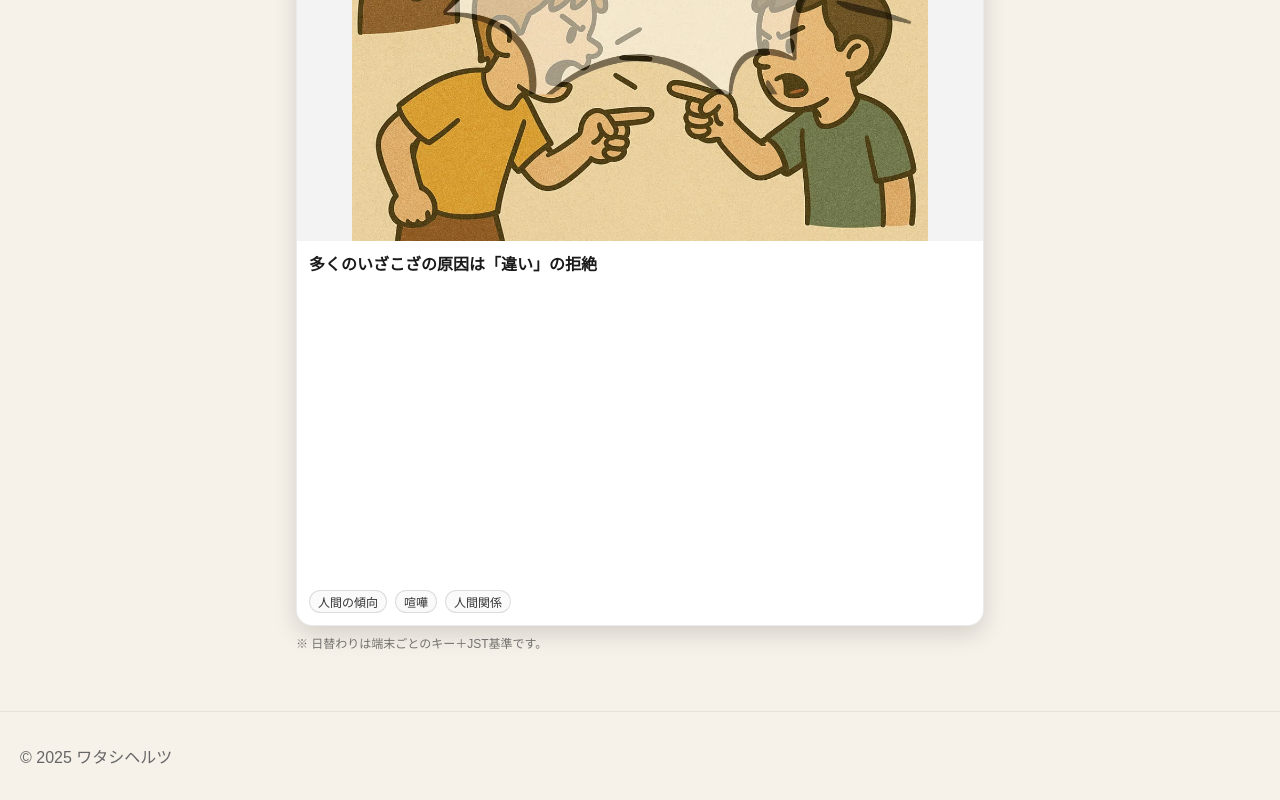
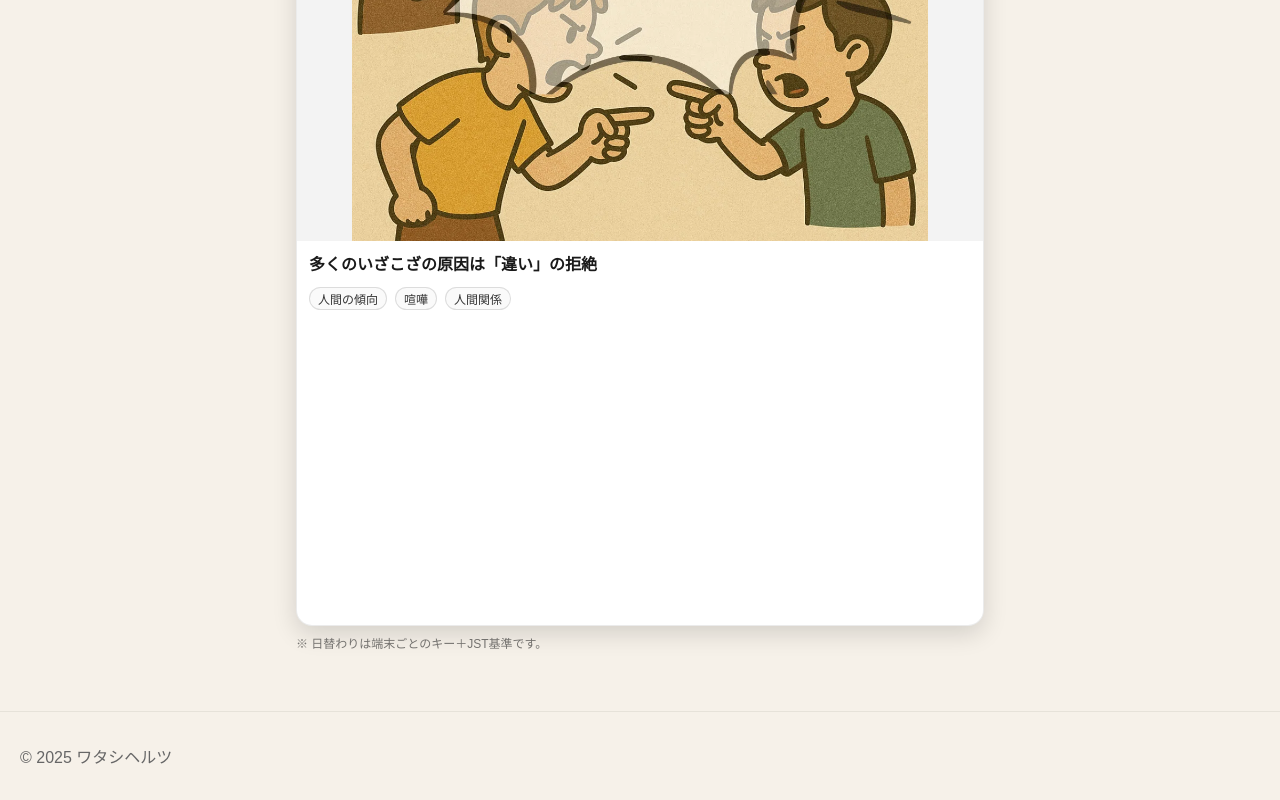
Before and after one commit to hiracoh/watashihertz, a Next.js app: page /gacha in a window 1280 px wide. Shown: the part 505-1305 px from the top of the page. Built offline with nearby package versions, Linux system fonts and the light colour scheme; a web font is replaced by a local one.

Commit message:
Update CardItem.tsx

```diff
--- a/components/CardItem.tsx
+++ b/components/CardItem.tsx
@@ -3,7 +3,7 @@ import Image from 'next/image';
 
 type Card = {
   id: string;
-  image: string;      // 例: "/cards/001.webp"
+  image: string;
   message: string;
   tags?: string[];
 };
@@ -12,79 +12,47 @@ export default function CardItem({ card }: { card: Card }) {
   return (
     <article
       style={{
-        // カード全体の見た目（TCGっぽく）
         borderRadius: 16,
         overflow: 'hidden',
         boxShadow: '0 8px 24px rgba(0,0,0,0.14)',
         border: '1px solid rgba(0,0,0,0.08)',
         background: '#fff',
-        // カードの縦横比（ポケカ：63x88mm ≒ 63/88）
-        aspectRatio: '63 / 88',
-        // レイアウト
+        aspectRatio: '63 / 88', // カード全体は縦長で固定
         display: 'flex',
         flexDirection: 'column',
       }}
     >
-      {/* 上：画像エリア（カード高さの 3/5） */}
+      {/* 上：画像エリア（3/5） */}
       <div
         style={{
           position: 'relative',
           width: '100%',
-          // 高さ配分（3:2）
-          flexBasis: '60%',
+          flexBasis: '60%', // 3/5
           flexShrink: 0,
-          background: '#f3f3f3',      // 余白部分の背景
+          background: '#f3f3f3',
           display: 'flex',
           alignItems: 'center',
           justifyContent: 'center',
-          padding: 8,                  // 画像まわりに少し額縁感
+          padding: 8, // 額縁感
         }}
       >
-        {/* 画像は “元の比率のまま” 収める（トリミングしない） */}
         <Image
           src={card.image}
           alt={card.message}
           fill
           sizes="(min-width: 1024px) 33vw, (min-width: 768px) 50vw, 100vw"
-          style={{
-            objectFit: 'contain',      // ← ここがポイント（cover だとトリミング）
-            objectPosition: 'center',
-          }}
+          style={{ objectFit: 'contain', objectPosition: 'center' }} // トリミングなし
           priority={false}
         />
       </div>
 
-      {/* 下：本文＆タグ（カード高さの 2/5） */}
-      <div
-        style={{
-          flex: '1 1 40%',
-          padding: 12,
-          display: 'flex',
-          flexDirection: 'column',
-          gap: 10,
-        }}
-      >
-        <p
-          style={{
-            margin: 0,
-            fontSize: 16,
-            lineHeight: 1.5,
-            fontWeight: 700,
-            color: '#1a1a1a',
-          }}
-        >
+      {/* 下：本文＆タグ（2/5） */}
+      <div style={{ flex: '1 1 40%', padding: 12, display: 'flex', flexDirection: 'column', gap: 10 }}>
+        <p style={{ margin: 0, fontSize: 16, lineHeight: 1.5, fontWeight: 700, color: '#1a1a1a' }}>
           {card.message}
         </p>
-
-        <div
-          style={{
-            display: 'flex',
-            flexWrap: 'wrap',
-            gap: 8,
-            marginTop: 'auto', // 下側に寄せすぎない場合は削除
-          }}
-        >
-          {(card.tags ?? []).map((t) => (
+        <div style={{ display: 'flex', flexWrap: 'wrap', gap: 8 }}>
+          {(card.tags ?? []).map(t => (
             <span
               key={t}
               style={{
```
